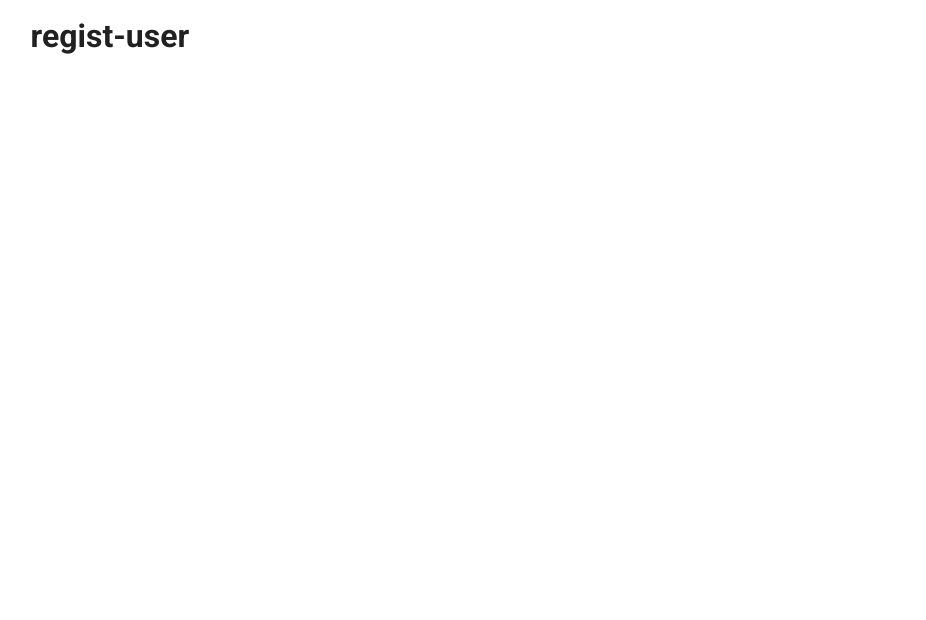
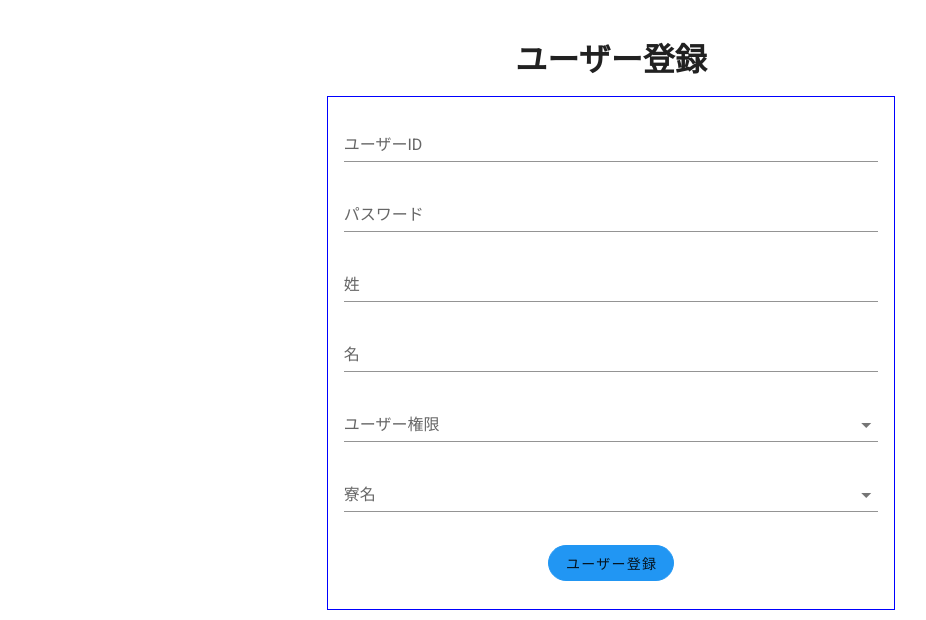
Before and after one commit to niostream/cleaning-rota-front, a Vue app: page /regist-user in a window 1280 px wide. Shown: the top 620 px of the page, without its empty margins (29-955 px from the left). Built offline with nearby package versions, Linux system fonts and the light colour scheme.

Commit message:
20230903 Add page and update version.

```diff
--- a/src/components/RegistUser.vue
+++ b/src/components/RegistUser.vue
@@ -1,12 +1,116 @@
 <template>
   <v-container>
-    <h1>regist-user</h1>
+    <!-- ユーザー登録画面エリア -->
+    <v-container>
+      <v-layout my-3 justify-center>
+        <h1>ユーザー登録</h1>
+      </v-layout>
+      <v-layout justify-center>
+        <!-- ユーザー登録フォーム -->
+        <v-form class="login-form-layout">
+          <!-- ユーザーID -->
+          <v-layout>
+            <v-text-field label="ユーザーID" type="text" v-model="userId" required />
+          </v-layout>
+          <!-- /ユーザーID -->
+          <!-- パスワード -->
+          <v-layout>
+            <v-text-field label="パスワード" type="password" v-model="password" required />
+          </v-layout>
+          <!-- /パスワード -->
+          <!-- 姓 -->
+          <v-layout>
+            <v-text-field label="姓" type="text" v-model="firstName" required />
+          </v-layout>
+          <!-- /姓 -->
+          <!-- 名 -->
+          <v-layout>
+            <v-text-field label="名" type="text" v-model="lastName" required />
+          </v-layout>
+          <!-- /名 -->
+          <!-- ユーザー権限 -->
+          <v-layout>
+            <v-select
+              label="ユーザー権限"
+              v-model="admin"
+              :items="adminList"
+              item-text="text"
+              item-value="value"
+              return-object
+            ></v-select>
+          </v-layout>
+          <!-- /ユーザー権限 -->
+          <!-- 寮名 -->
+          <v-layout>
+            <v-select label="寮名" v-model="dormitory" :items="dormitoryList"></v-select>
+          </v-layout>
+          <!-- /寮名 -->
+          <!-- ユーザー登録ボタン -->
+          <v-layout my-3 justify-center>
+            <v-btn outlined rounded class="blue blue-text" @click="registUserAction">ユーザー登録</v-btn>
+          </v-layout>
+          <!-- /ユーザー登録ボタン -->
+        </v-form>
+        <!-- /ユーザー登録フォーム -->
+      </v-layout>
+    </v-container>
+    <!-- /ユーザー登録画面エリア -->
   </v-container>
 </template>
 
 <script>
-export default {};
+import axios from "axios";
+
+export default {
+  data() {
+    return {
+      userId: "",
+      password: "",
+      firstName: "",
+      lastName: "",
+      admin: "",
+      dormitory: "",
+      adminList: [
+        { text: "権限なし", value: 0 },
+        { text: "権限あり", value: 1 }
+      ],
+      dormitoryList: [
+        { text: "武蔵境寮", value: 1 },
+        { text: "A", value: 2 },
+        { text: "C", value: 3 },
+        { text: "B", value: 4 }
+      ]
+    };
+  },
+  methods: {
+    async registUserAction() {
+      const x = await axios
+        .get("http://localhost:8081/regist-user", {
+          params: {
+            userId: this.userId,
+            password: this.password,
+            firstName: this.firstName,
+            lastName: this.lastName,
+            admin: this.admin,
+            dormitory: this.dormitory
+          }
+        })
+        .then(res => {
+          console.log(res);
+        })
+        .catch(error => {
+          console.log(error);
+        });
+      console.log(x);
+    }
+  }
+};
 </script>
 
 <style scoped>
+.login-form-layout {
+  width: 50%;
+  border: solid 1px blue;
+  padding: 1rem;
+}
 </style>
```
Also changed, not shown: 3 other files (tests, documents, lock files or other folders).
